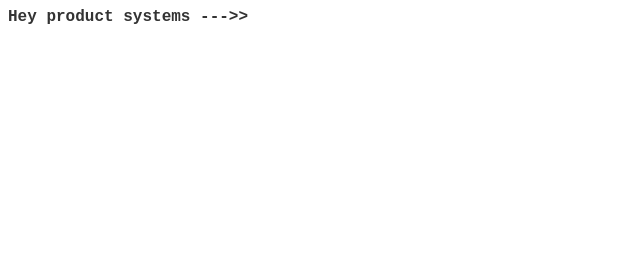
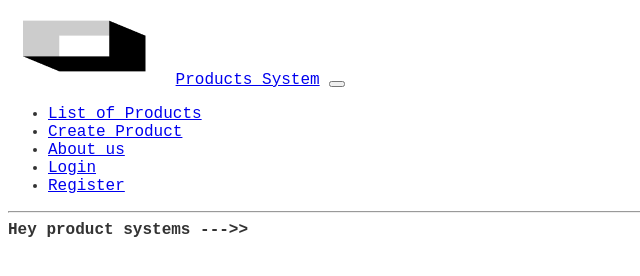
Before and after one commit to olmedo90/seminario-products, a website: page public/index.html in a window 1280 px wide. Shown: the whole page, without its empty margins (0-640 px from the left). Drawn offline with Linux system fonts and the light colour scheme.

Commit message:
feature(common) add index page WEBSITES-1001

```diff
--- a/public/index.html
+++ b/public/index.html
@@ -7,8 +7,38 @@
     <title>HEY PRODUCTS SYSTEM</title>
     <link rel="stylesheet" href="/assets/css/style.css">
     <script src="/assets/js/test.js" ></script>
-</head>
+  </head>
 <body>
+    <body>
+        <header class="header">
+          <nav class="nav">
+            <img  class ="img" src = "/assets/imagenes/logo.png"/>
+            <a href="#" class="logo nav-link">Products_System</a>
+            <button class="nav-toggle" aria-label="Abrir menú">
+              <i class="fas fa-bars"></i>
+            </button>
+            <ul class="nav-menu">
+              <li class="nav-menu-item">
+                <a href="#" class="nav-menu-link nav-link">List of Products</a>
+              </li>
+              <li class="nav-menu-item">
+                <a href="#" class="nav-menu-link nav-link">Create Product</a>
+              </li>
+              <li class="nav-menu-item">
+                <a href="#" class="nav-menu-link nav-link">About us</a>
+              </li>
+              <li class="nav-menu-item">
+                <a href="#" class="nav-menu-link nav-link nav-menu-link_active"
+                  >Login</a>
+              </li>
+              <li class="nav-menu-item">
+                <a href="#" class="nav-menu-link nav-link nav-menu-link_active"
+                  >Register</a>
+              </li>
+            </ul>
+          </nav>
+        </header>
+       <hr/>
     <b>
         Hey product systems --->>
     </b>
```
Also changed, not shown: public/assets/imagenes/logo.png (added).
